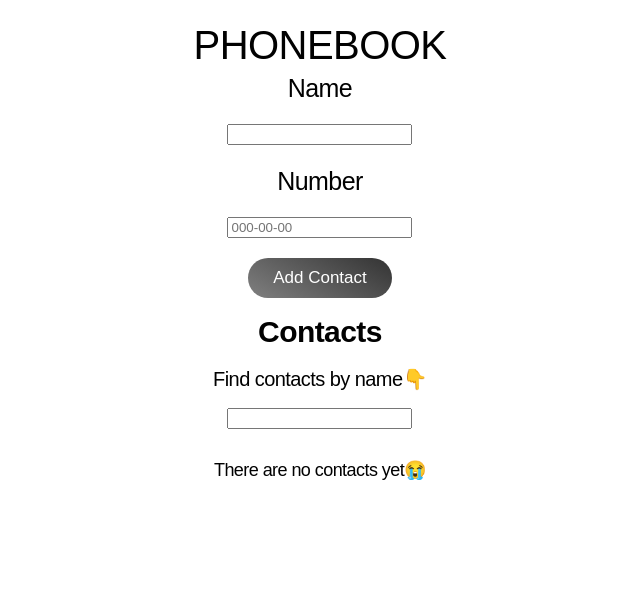
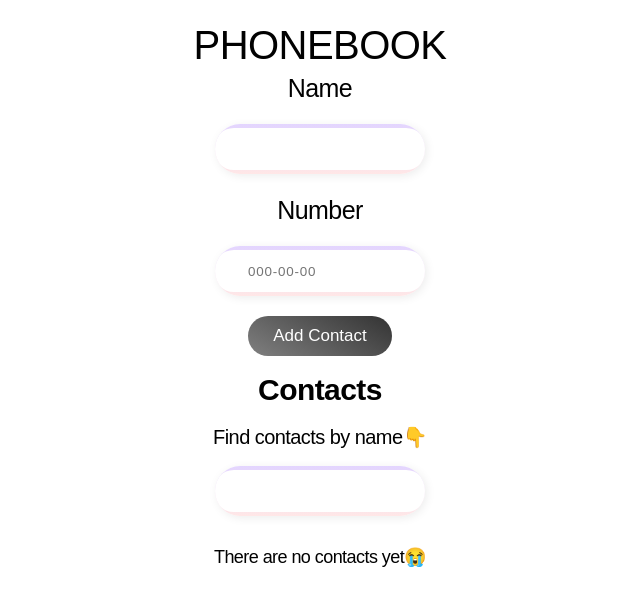
Before and after one commit to Kreal11/goit-react-hw-04-phonebook, a React (Create React App) app: page / in a window 1280 px wide. Shown: the top 606 px of the page, without its empty margins (320-960 px from the left). Built offline with nearby package versions, Linux system fonts and the light colour scheme.

Commit message:
add styles for form

```diff
--- a/src/components/AddContact/AddContact.jsx
+++ b/src/components/AddContact/AddContact.jsx
@@ -3,6 +3,7 @@ import {
   StyledAddContactForm,
   StyledAddContactLabel,
   StyledAddContactButton,
+  StyledAddContactInputWrapper,
 } from './AddContact.styled';
 import PropTypes from 'prop-types';
 import { useState } from 'react';
@@ -41,6 +42,7 @@ export const AddContact = ({ addContact }) => {
     <div>
       <StyledAddContactForm onSubmit={handleSubmit}>
         <StyledAddContactLabel htmlFor="addName">Name</StyledAddContactLabel>
+        <StyledAddContactInputWrapper>
           <StyledAddContactInput
             type="text"
             value={name}
@@ -49,9 +51,11 @@ export const AddContact = ({ addContact }) => {
             onChange={handleOnChangeInput}
             required
           />
+        </StyledAddContactInputWrapper>
         <StyledAddContactLabel htmlFor="addNumber">
           Number
         </StyledAddContactLabel>
+        <StyledAddContactInputWrapper>
           <StyledAddContactInput
             type="tel"
             value={number}
@@ -61,6 +65,7 @@ export const AddContact = ({ addContact }) => {
             placeholder="000-00-00"
             required
           />
+        </StyledAddContactInputWrapper>
         <StyledAddContactButton
           disabled={!name || !name.trim() || !number || !number.trim()}
         >
--- a/src/components/AddContact/AddContact.styled.js
+++ b/src/components/AddContact/AddContact.styled.js
@@ -7,12 +7,39 @@ export const StyledAddContactForm = styled.form`
   gap: 20px;
 `;
 
-export const StyledAddContactInput = styled.input`
-  max-width: 200px;
+export const StyledAddContactLabel = styled.label`
+  font-size: 25px;
 `;
 
-export const StyledAddContactLabel = styled.label`
-  font-size: 25px;
+export const StyledAddContactInputWrapper = styled.div`
+  margin: 0 auto;
+  width: 210px;
+  height: 50px;
+  display: flex;
+  align-items: center;
+  justify-content: center;
+  background: linear-gradient(
+    to bottom,
+    rgb(227, 213, 255),
+    rgb(255, 231, 231)
+  );
+  border-radius: 30px;
+  overflow: hidden;
+  cursor: pointer;
+  box-shadow: 2px 2px 10px rgba(0, 0, 0, 0.075);
+`;
+
+export const StyledAddContactInput = styled.input`
+  height: 40px;
+  border: none;
+  outline: none;
+  caret-color: rgb(255, 81, 0);
+  background-color: rgb(255, 255, 255);
+  border-radius: 30px;
+  padding-left: 35px;
+  letter-spacing: 0.8px;
+  color: rgb(19, 19, 19);
+  font-size: 13.4px;
 `;
 
 export const StyledAddContactButton = styled.button`
@@ -24,7 +51,7 @@ export const StyledAddContactButton = styled.button`
   background-image: ${props =>
     props.disabled
       ? 'linear-gradient(30deg, gray, #333333)'
-      : 'linear-gradient(30deg, #0400ff, #4ce3f7)'};
+      : 'linear-gradient(to bottom,rgb(227, 213, 255),rgb(255, 231, 231))'};
   border-radius: 20px;
   background-size: 100% auto;
   font-family: inherit;
--- a/src/components/OneContact/OneContact.styled.js
+++ b/src/components/OneContact/OneContact.styled.js
@@ -1,10 +1,14 @@
 import styled from 'styled-components';
 
 export const StyledOneContactLi = styled.li`
-  background-color: lightgray;
+  background: linear-gradient(
+    to bottom,
+    rgb(227, 213, 255),
+    rgb(255, 231, 231)
+  );
   border-radius: 8px;
   box-shadow: 0 4px 6px rgba(0, 0, 0, 0.2);
-  min-width: 120px;
+  min-width: 110px;
   min-height: 90px;
   display: flex;
   flex-direction: column;
@@ -14,7 +18,7 @@ export const OneContactDeleteButton = styled.button`
   max-width: 150px;
   padding: 5px 10px;
   margin: auto auto 0 auto;
-  background: linear-gradient(to bottom, #ff5733, #d32f2f);
+  background: linear-gradient(to bottom, #ff5733, #f08080);
   color: #fff;
   border-radius: 10px;
   border: none;
--- a/src/components/SearchContact/SearchContact.jsx
+++ b/src/components/SearchContact/SearchContact.jsx
@@ -3,6 +3,7 @@ import {
   StyledSearchLabel,
   StyledContactsHeader,
   StyledSearchInput,
+  StyledInputSearchWrapper,
 } from './SearchContact.styled';
 import PropTypes from 'prop-types';
 
@@ -13,6 +14,7 @@ export const SearchContacts = ({ changeFilter, name }) => {
       <StyledSearchLabel htmlFor="filter">
         Find contacts by name👇
       </StyledSearchLabel>
+      <StyledInputSearchWrapper>
         <StyledSearchInput
           id="filter"
           type="text"
@@ -20,6 +22,7 @@ export const SearchContacts = ({ changeFilter, name }) => {
           value={name}
           onChange={changeFilter}
         />
+      </StyledInputSearchWrapper>
     </StyledSearchWrapper>
   );
 };
--- a/src/components/SearchContact/SearchContact.styled.js
+++ b/src/components/SearchContact/SearchContact.styled.js
@@ -18,7 +18,33 @@ export const StyledSearchLabel = styled.label`
   margin: 0 auto;
 `;
 
+export const StyledInputSearchWrapper = styled.div`
+  margin: 0 auto;
+  width: 210px;
+  height: 50px;
+  display: flex;
+  align-items: center;
+  justify-content: center;
+  background: linear-gradient(
+    to bottom,
+    rgb(227, 213, 255),
+    rgb(255, 231, 231)
+  );
+  border-radius: 30px;
+  overflow: hidden;
+  cursor: pointer;
+  box-shadow: 2px 2px 10px rgba(0, 0, 0, 0.075);
+`;
+
 export const StyledSearchInput = styled.input`
-  max-width: 200px;
-  margin: 0 auto;
+  height: 40px;
+  border: none;
+  outline: none;
+  caret-color: rgb(255, 81, 0);
+  background-color: rgb(255, 255, 255);
+  border-radius: 30px;
+  padding-left: 35px;
+  letter-spacing: 0.8px;
+  color: rgb(19, 19, 19);
+  font-size: 13.4px;
 `;
```
Lines whose indentation alone changed are shown as unchanged.
